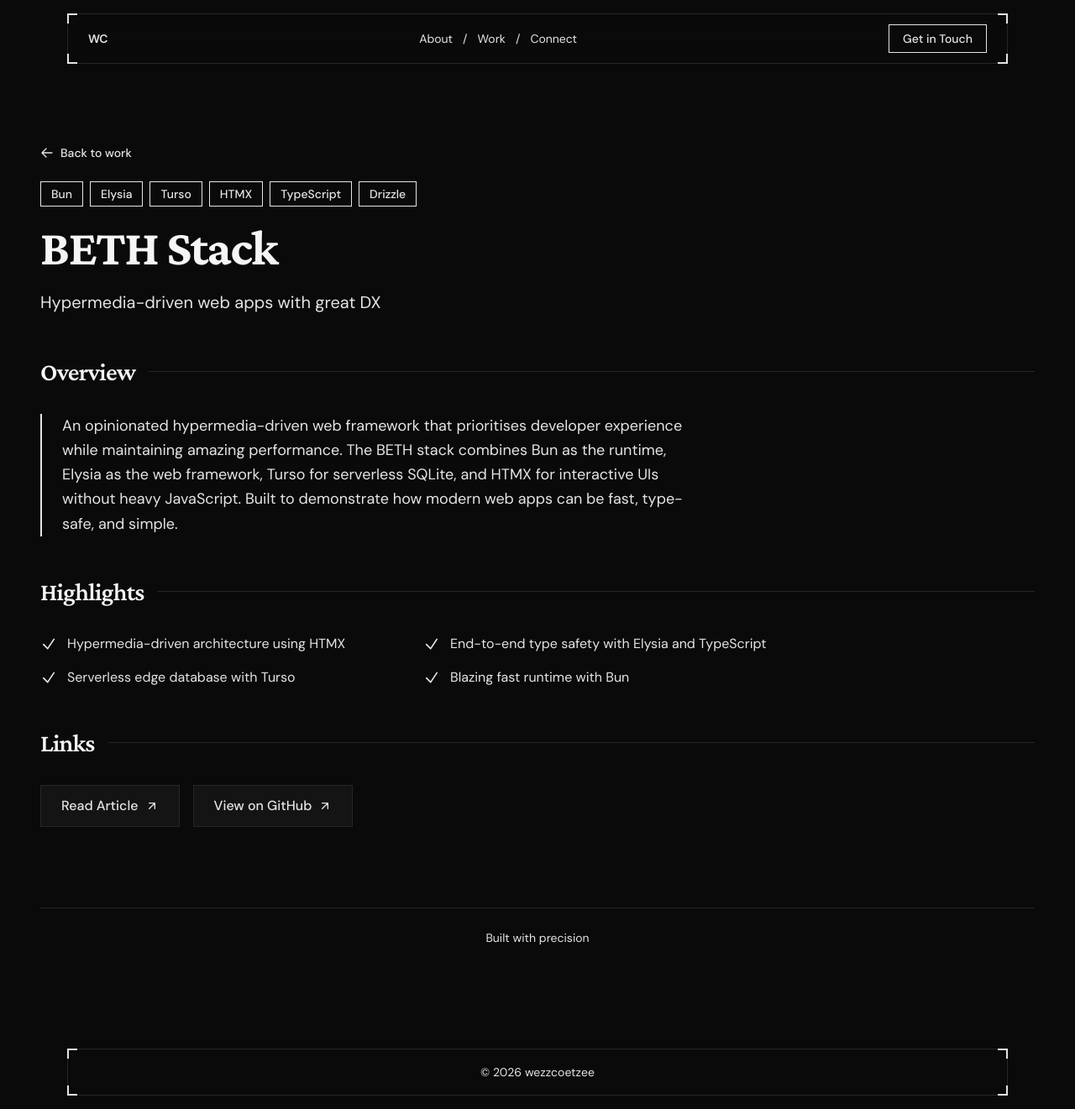
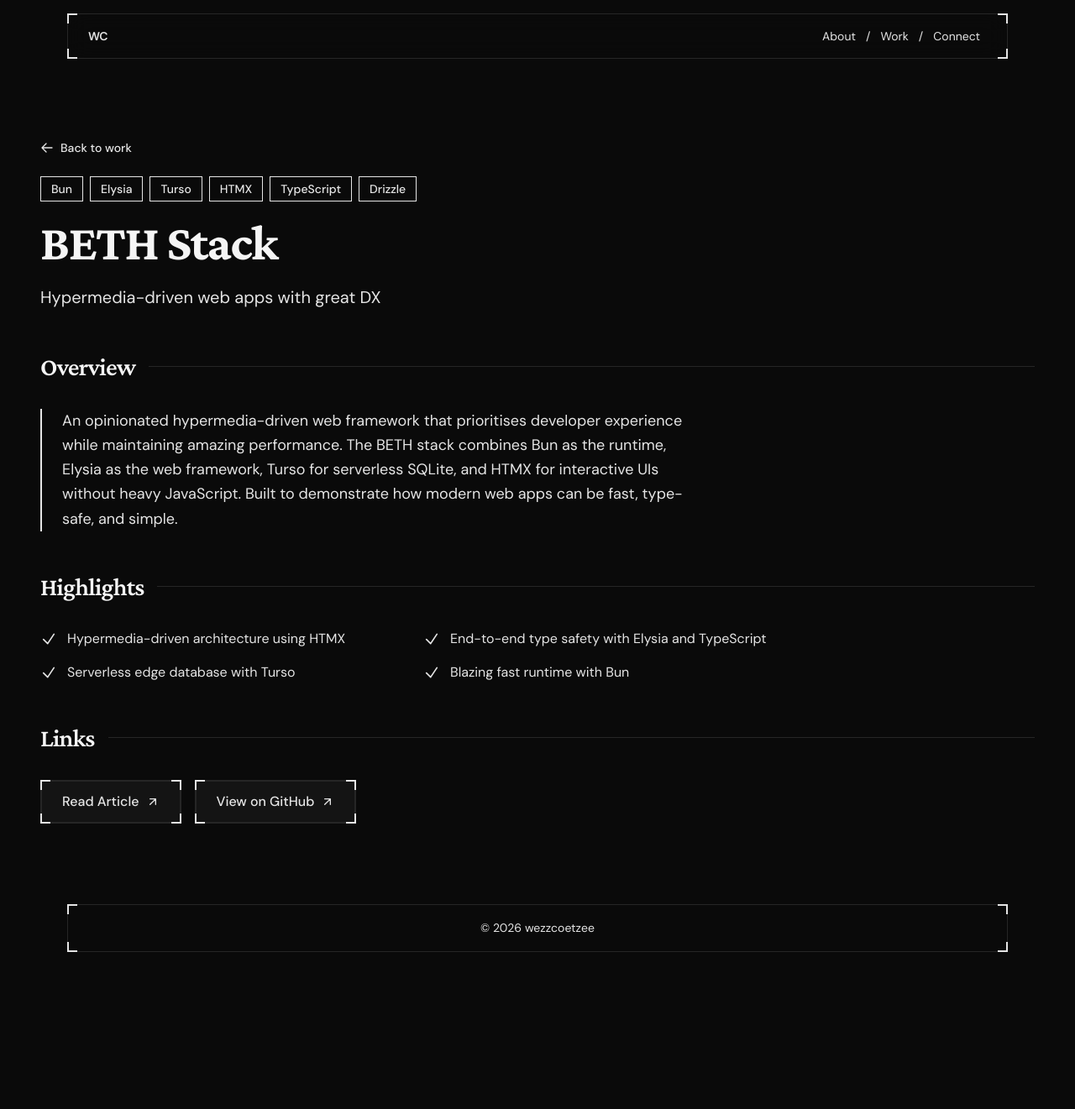
Before and after one commit to wezzcoetzee/wezzcoetzee, a Next.js app: page /work/beth-stack/ in a window 1280 px wide. Shown: the whole page at 84% size. After the commit the page ends 1150 px from the top, so only its background shows below. Built offline with nearby package versions, Linux system fonts and the light colour scheme.

Commit message:
feat: add corner box

```diff
--- a/src/app/work/[slug]/page.tsx
+++ b/src/app/work/[slug]/page.tsx
@@ -105,13 +105,6 @@ export default async function ProjectPage({ params }: Props) {
         <div className="container relative mx-auto px-6 md:px-12 py-12 md:py-24">
           <div className="mx-auto w-full max-w-7xl">
             <CaseStudy project={project} />
-
-            <footer className="pt-24 pb-6">
-              <div className="divider mb-6" />
-              <p className="text-center text-sm text-muted-foreground">
-                Built with precision
-              </p>
-            </footer>
           </div>
         </div>
       </main>
--- a/src/app/work/page.tsx
+++ b/src/app/work/page.tsx
@@ -1,6 +1,7 @@
 import { Metadata } from 'next';
 import Link from 'next/link';
 import { PROJECTS } from '@/data';
+import { CornerBrackets } from '@/components/CornerBrackets';
 
 export const metadata: Metadata = {
   title: 'Work',
@@ -33,6 +34,7 @@ function ProjectCard({
         animation: `fadeInUp 0.6s ease-out ${0.1 + index * 0.1}s forwards`,
       }}
     >
+      <CornerBrackets>
         <div className="card-minimal p-6">
           <div className="space-y-4">
             <div className="flex items-start justify-between gap-3">
@@ -73,6 +75,7 @@ function ProjectCard({
             </div>
           </div>
         </div>
+      </CornerBrackets>
     </Link>
   );
 }
--- a/src/components/CaseStudy.tsx
+++ b/src/components/CaseStudy.tsx
@@ -3,6 +3,7 @@
 import Link from 'next/link';
 import { useEffect, useState } from 'react';
 import type { Project } from '@/data';
+import { CornerBrackets } from './CornerBrackets';
 
 type CaseStudyProps = {
   project: Project;
@@ -142,8 +143,8 @@ export default function CaseStudy({ project }: CaseStudyProps) {
 
           <div className="flex flex-wrap gap-4">
             {project.links.map((link) => (
+              <CornerBrackets key={link.url}>
                 <a
-                key={link.url}
                   href={link.url}
                   target="_blank"
                   rel="noopener noreferrer"
@@ -166,6 +167,7 @@ export default function CaseStudy({ project }: CaseStudyProps) {
                     />
                   </svg>
                 </a>
+              </CornerBrackets>
             ))}
           </div>
         </section>
--- a/src/components/Navigation.tsx
+++ b/src/components/Navigation.tsx
@@ -39,13 +39,6 @@ export function NavBar() {
                   </span>
                 ))}
               </div>
-
-            <Link
-              href="/#connect"
-              className="text-sm font-medium px-4 py-1.5 border border-border text-foreground hover:bg-muted transition-colors"
-            >
-              Get in Touch
-            </Link>
             </div>
           </nav>
         </CornerBrackets>
```
Lines whose indentation alone changed are shown as unchanged.
